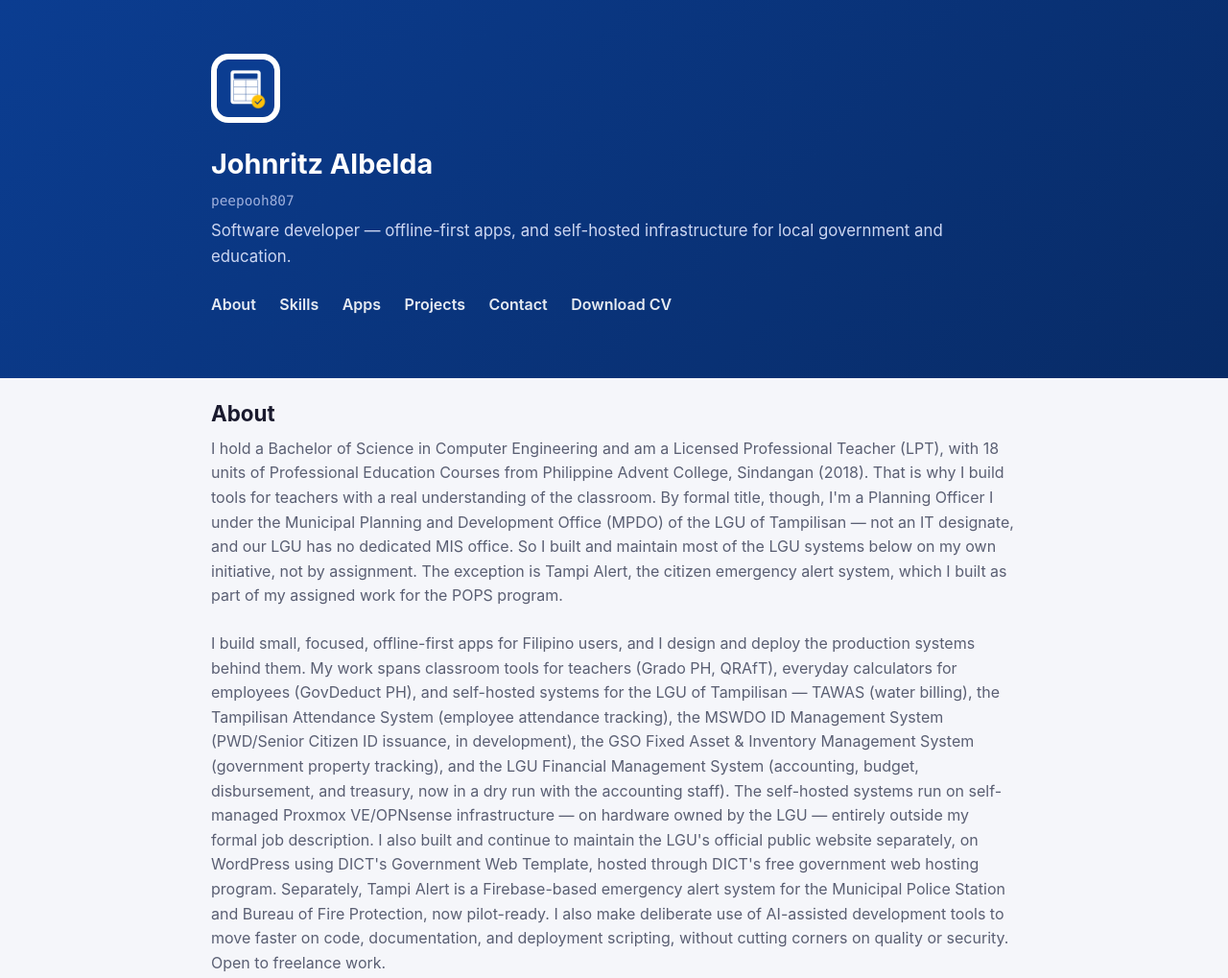
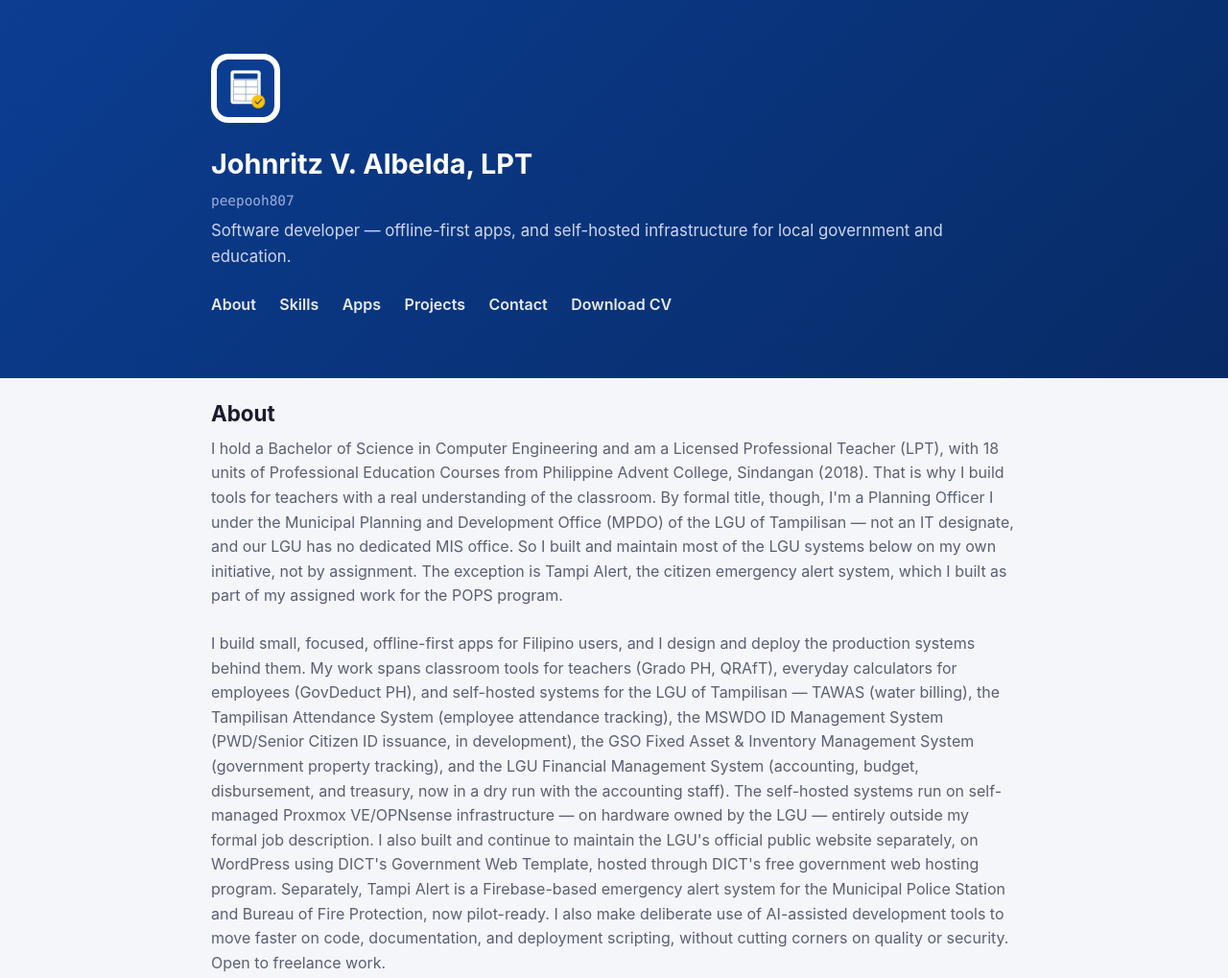
Before and after one commit to peepooh807/peepooh807.github.io, a plain HTML site: page index.html in a window 1280 px wide. Shown: the top 1019 px of the page at 96% size. Drawn offline with Linux system fonts and the light colour scheme.

Commit message:
Add LPT suffix to name on site and CV
Co-Authored-By: Claude Opus 5.5 <noreply@anthropic.com>

```diff
--- a/index.html
+++ b/index.html
@@ -14,7 +14,7 @@
   <div class="wrap">
     <img class="avatar" src="assets/icon.png" alt="Grado PH icon">
     <div>
-      <h1>Johnritz Albelda</h1>
+      <h1>Johnritz V. Albelda, LPT</h1>
       <p class="handle">peepooh807</p>
       <p class="tagline">Software developer — offline-first apps, and self-hosted infrastructure for local government and education.</p>
     </div>
```
Also changed, not shown: privacy-qraft.html (+1 -1 lines), 1 other file.
